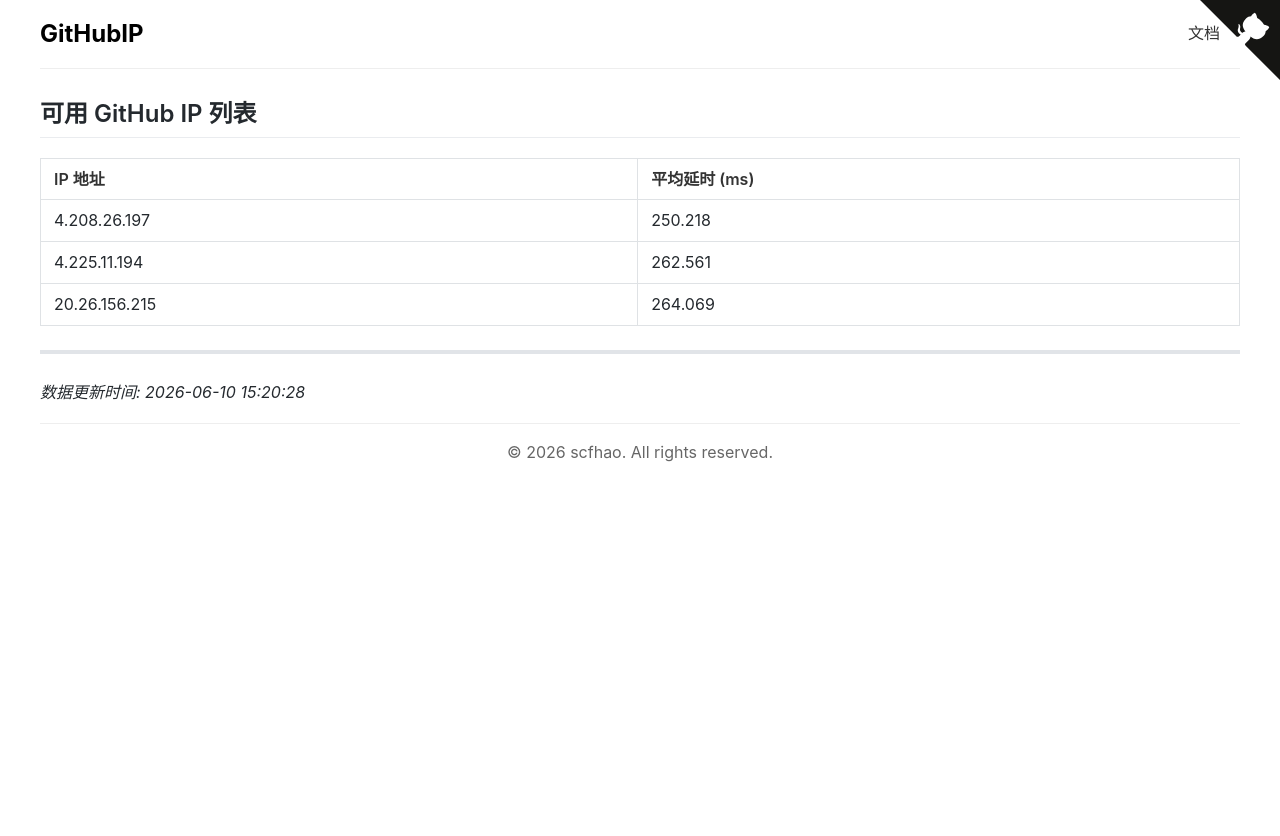
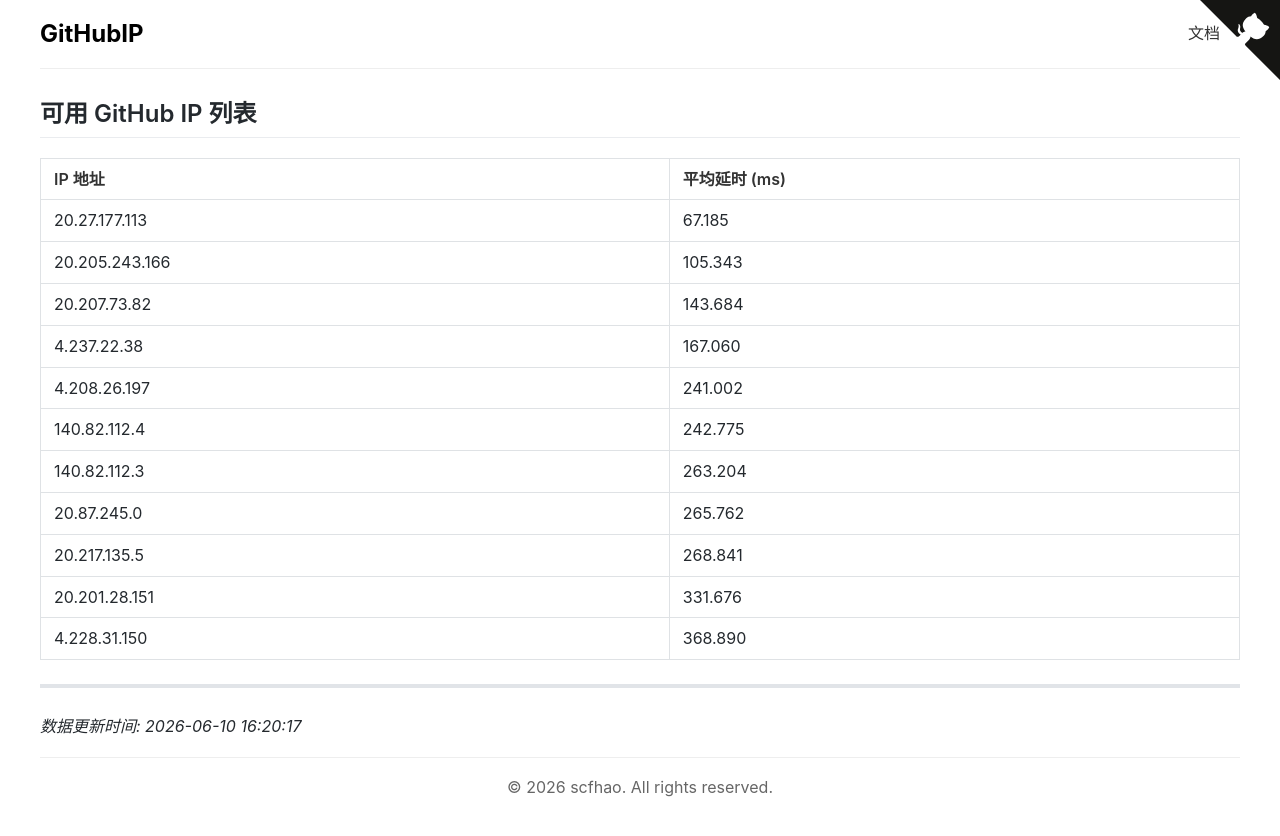
Before and after one commit to scfhao/GitHubIP, a Jekyll site: the page built from index.md, in a window 1280 px wide. Shown: the top 836 px of the page. Built offline with Jekyll 4.4.1, drawn with Linux system fonts in a browser that asks for light colours.

Commit message:
自动脚本执行 - 2026-06-10 16:20:17

```diff
--- a/index.md
+++ b/index.md
@@ -1,17 +1,25 @@
 ---
 layout: home
 title: GitHub IP 列表
-date: 2026-06-10 15:20:28
+date: 2026-06-10 16:20:17
 ---
 
 ## 可用 GitHub IP 列表
 
 | IP 地址 | 平均延时 (ms) |
 |---------|--------------|
-| 4.208.26.197 | 250.218 |
-| 4.225.11.194 | 262.561 |
-| 20.26.156.215 | 264.069 |
+| 20.27.177.113 | 67.185 |
+| 20.205.243.166 | 105.343 |
+| 20.207.73.82 | 143.684 |
+| 4.237.22.38 | 167.060 |
+| 4.208.26.197 | 241.002 |
+| 140.82.112.4 | 242.775 |
+| 140.82.112.3 | 263.204 |
+| 20.87.245.0 | 265.762 |
+| 20.217.135.5 | 268.841 |
+| 20.201.28.151 | 331.676 |
+| 4.228.31.150 | 368.890 |
 
 ---
 
-*数据更新时间: 2026-06-10 15:20:28*
+*数据更新时间: 2026-06-10 16:20:17*
```
